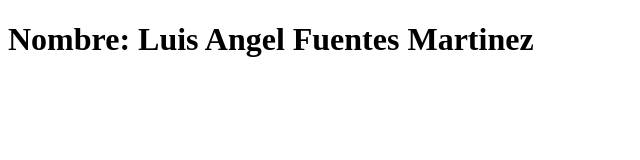
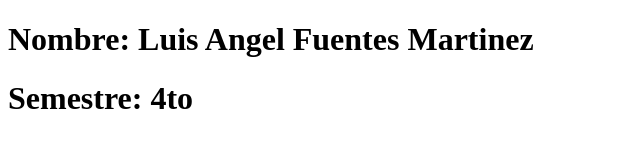
Before and after one commit to Fuentes-web/TALLERDW, a plain HTML site: page index.html in a window 1280 px wide. Shown: the whole page, without its empty margins (0-640 px from the left). Drawn offline with Linux system fonts and the light colour scheme.

Commit message:
Semestre Cursado

```diff
--- a/index.html
+++ b/index.html
@@ -7,5 +7,6 @@
 </head>
 <body>
     <h1>Nombre: Luis Angel Fuentes Martinez</h1>
+    <h1>Semestre: 4to</h1>
 </body>
 </html>
```
